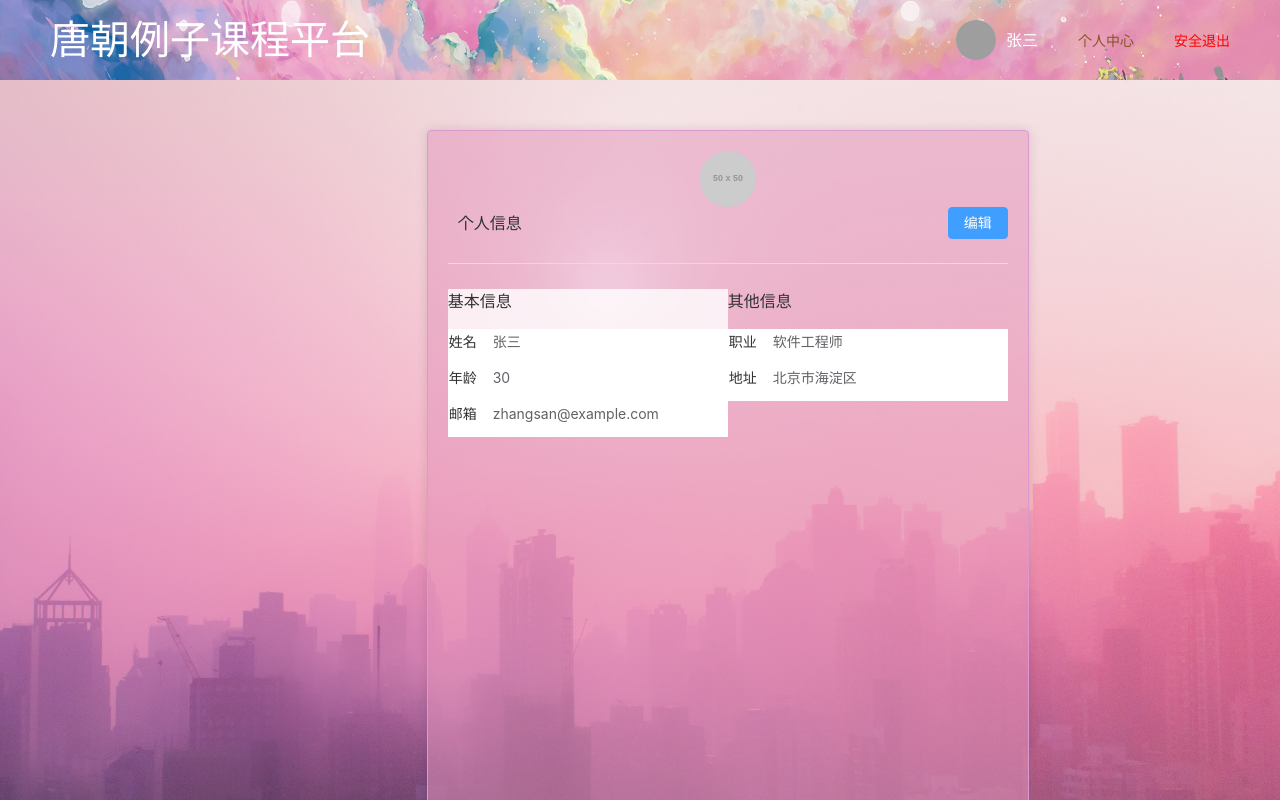
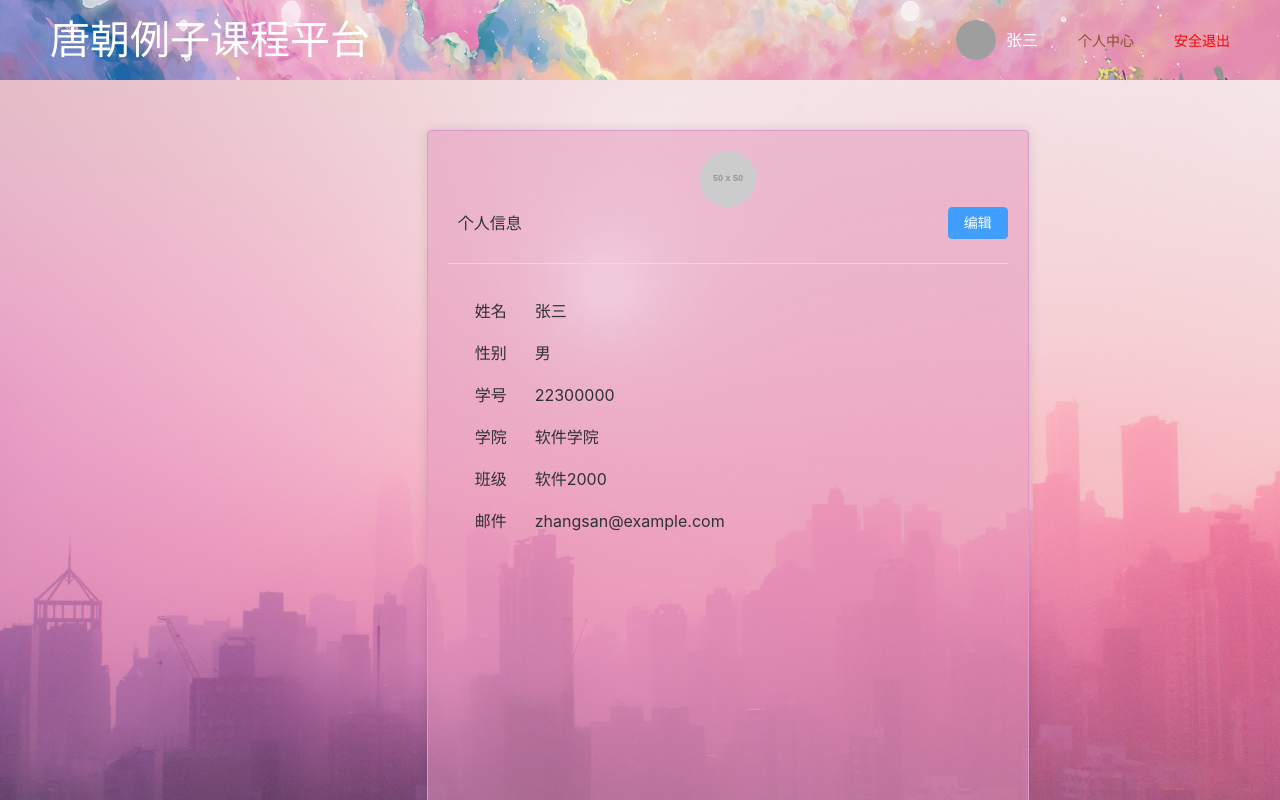
Before and after one commit to Lzy22301093/shixun3, a Vue app: page /userInfo in a window 1280 px wide. Built offline with nearby package versions, Linux system fonts and the light colour scheme; grey boxes are pictures that could not be loaded.

Commit message:
完善了个人信息展示

```diff
--- a/src/views/UserInfo/UserInfo.vue
+++ b/src/views/UserInfo/UserInfo.vue
@@ -17,20 +17,36 @@
           </el-row>
 
           <el-divider></el-divider>
+<!--          <hr style="height:1px; border-width:0; background-color:#dadde4; margin:20px auto">-->
 
           <el-row>
             <el-col :span="12">
-              <el-descriptions class="info" title="基本信息" :column="1">
-                <el-descriptions-item label="姓名" style="background-color: rgb(228, 147, 187, 0.5)">{{ personalInfo.name }}</el-descriptions-item>
-                <el-descriptions-item class="info-item" label="年龄">{{ personalInfo.age }}</el-descriptions-item>
-                <el-descriptions-item class="info-item" label="邮箱">{{ personalInfo.email }}</el-descriptions-item>
-              </el-descriptions>
-            </el-col>
-            <el-col :span="12">
-              <el-descriptions title="其他信息" :column="1">
-                <el-descriptions-item label="职业">{{ personalInfo.job }}</el-descriptions-item>
-                <el-descriptions-item label="地址">{{ personalInfo.address }}</el-descriptions-item>
-              </el-descriptions>
+              <table>
+                <tr class="info-row">
+                  <th class="info-left">姓名</th>
+                  <td>{{ personalInfo.name }}</td>
+                </tr>
+                <tr class="info-row">
+                  <th class="info-left">性别</th>
+                  <td>{{ personalInfo.gender }}</td>
+                </tr>
+                <tr class="info-row">
+                  <th class="info-left">学号</th>
+                  <td>{{ personalInfo.studentId }}</td>
+                </tr>
+                <tr class="info-row">
+                  <th class="info-left">学院</th>
+                  <td>{{ personalInfo.academy }}</td>
+                </tr>
+                <tr class="info-row">
+                  <th class="info-left">班级</th>
+                  <td>{{ personalInfo.class }}</td>
+                </tr>
+                <tr class="info-row">
+                  <th class="info-left">邮件</th>
+                  <td>{{ personalInfo.email }}</td>
+                </tr>
+              </table>
             </el-col>
           </el-row>
         </el-card>
@@ -44,10 +60,11 @@ import { reactive } from 'vue'
 
 const personalInfo = reactive({
   name: '张三',
-  age: 30,
-  email: 'zhangsan@example.com',
-  job: '软件工程师',
-  address: '北京市海淀区'
+  gender: '男',
+  studentId: '22300000',
+  academy: '软件学院',
+  class: '软件2000',
+  email: 'zhangsan@example.com'
 })
 
 const editInfo = () => {
@@ -87,10 +104,17 @@ const editInfo = () => {
     font-size: 16px;
   }
   .info{
-    background-color: rgba(255, 255, 255, 0.8);
-    #info-item {
-      background-color: rgba(255, 255, 255, 0.8); // 半透明白色背景
+    background-color: rgba(222, 152, 209, 0);
+    .info-item {
+      background-color: rgba(255, 255, 255, 0); // 半透明白色背景
     }
+  }
+  .info-row{
+    height: 40px;
+  }
+  .info-left{
+    width: 100px;
+    //border: 1px solid #de98d1;
   }
 }
 </style>
```
